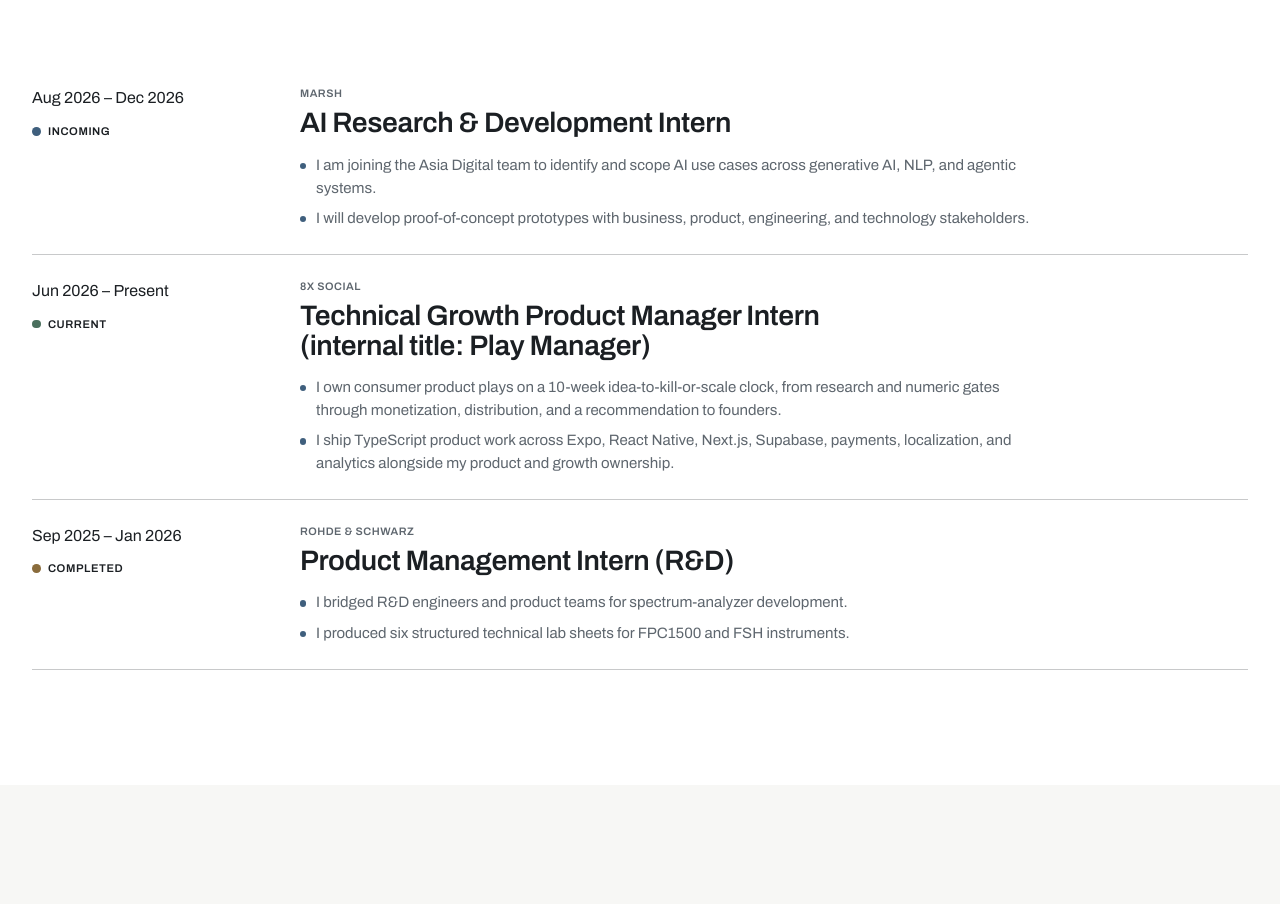
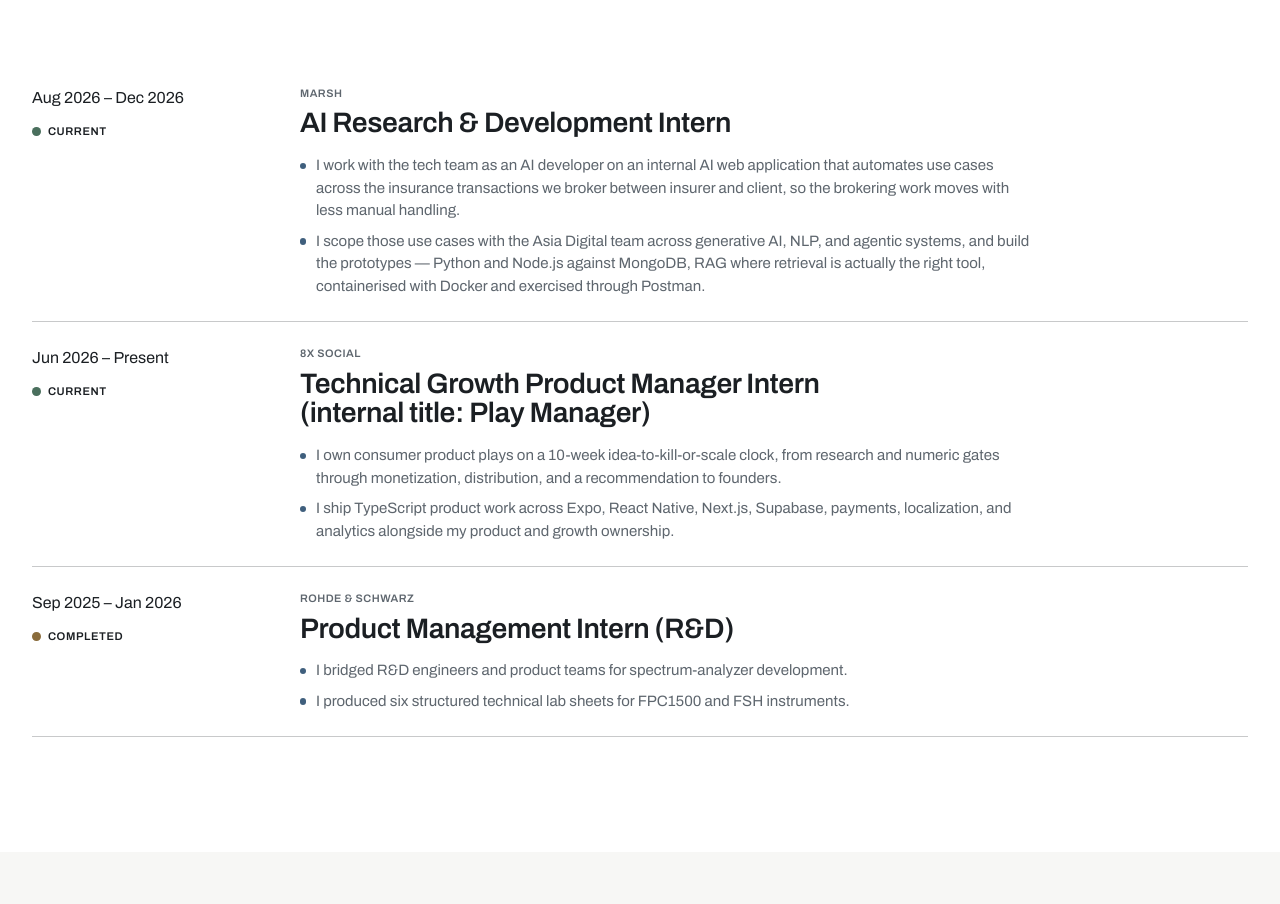
Before and after one commit to AnandaTris/port_ananda, a Next.js app: page / in a window 1280 px wide. Shown: the part 2669-3573 px from the top of the page. Built offline with nearby package versions, Linux system fonts and the light colour scheme.

Commit message:
feat(content): mark marsh current and describe the ai developer work

```diff
--- a/src/content/profile.ts
+++ b/src/content/profile.ts
@@ -21,10 +21,10 @@
       organization: 'Marsh',
       title: 'AI Research & Development Intern',
       period: 'Aug 2026 – Dec 2026',
-      status: 'incoming',
+      status: 'current',
       highlights: [
-        'I am joining the Asia Digital team to identify and scope AI use cases across generative AI, NLP, and agentic systems.',
-        'I will develop proof-of-concept prototypes with business, product, engineering, and technology stakeholders.',
+        'I work with the tech team as an AI developer on an internal AI web application that automates use cases across the insurance transactions we broker between insurer and client, so the brokering work moves with less manual handling.',
+        'I scope those use cases with the Asia Digital team across generative AI, NLP, and agentic systems, and build the prototypes — Python and Node.js against MongoDB, RAG where retrieval is actually the right tool, containerised with Docker and exercised through Postman.',
       ],
     },
     {
```
Also changed, not shown: 1 other file (tests, documents, lock files or other folders).
